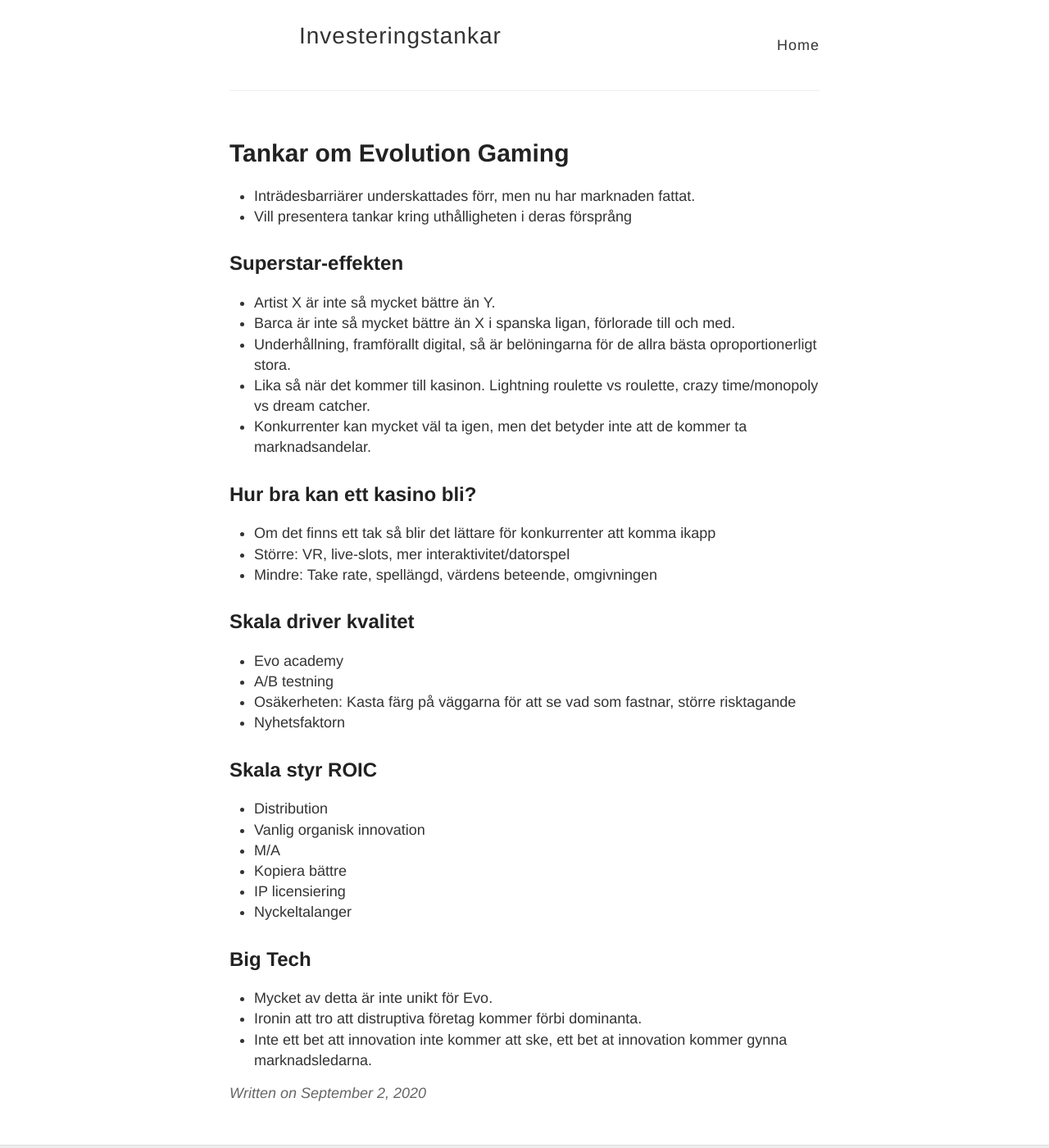
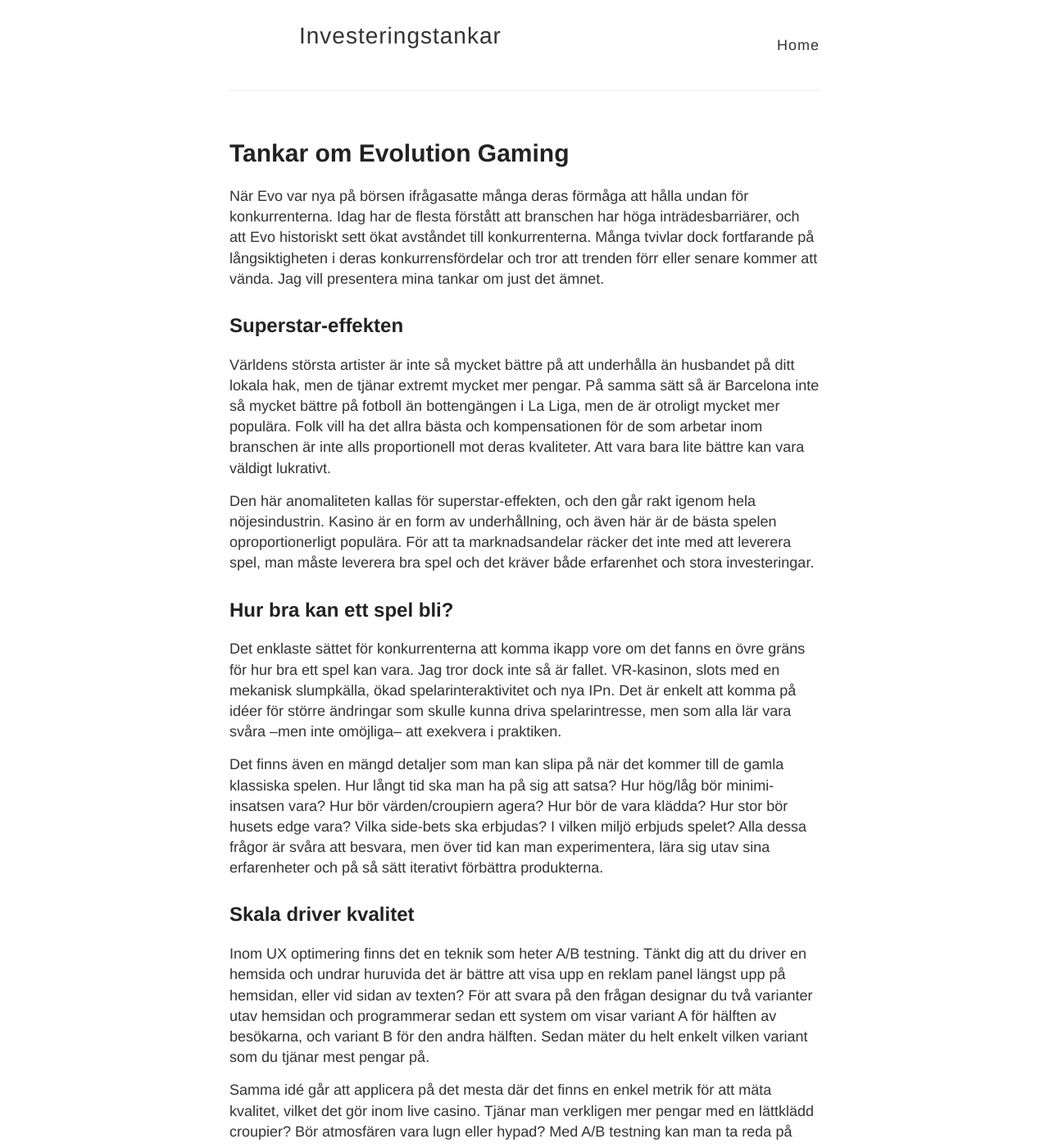
Before and after one commit to 5hadowart/5hadowart.github.io, a Jekyll site: the page built from _posts/2020-09-02-evo.md, in a window 1280 px wide and 1400 px high. Shown: the whole window at 82% size. Built offline with Jekyll 4.4.1, drawn with Linux system fonts in a browser that asks for light colours; some of the changed text lies outside the part shown.

Commit message:
Evo draft

```diff
--- a/_posts/2020-09-02-evo.md
+++ b/_posts/2020-09-02-evo.md
@@ -2,36 +2,73 @@
 layout: post
 title: Tankar om Evolution Gaming
 ---
-* Inträdesbarriärer underskattades förr, men nu har marknaden fattat.
-* Vill presentera tankar kring uthålligheten i deras försprång
+När Evo var nya på börsen ifrågasatte många deras förmåga att hålla undan för konkurrenterna.
+Idag har de flesta förstått att branschen har höga inträdesbarriärer, och att Evo historiskt sett
+ökat avståndet till konkurrenterna. Många tvivlar dock fortfarande på långsiktigheten i deras konkurrensfördelar
+och tror att trenden förr eller senare kommer att vända. Jag vill presentera mina tankar om just det ämnet.
 
 ## Superstar-effekten
-* Artist X är inte så mycket bättre än Y.
-* Barca är inte så mycket bättre än X i spanska ligan, förlorade till och med.
-* Underhållning, framförallt digital, så är belöningarna för de allra bästa oproportionerligt stora.
-* Lika så när det kommer till kasinon. Lightning roulette vs roulette, crazy time/monopoly vs dream catcher.
-* Konkurrenter kan mycket väl ta igen, men det betyder inte att de kommer ta marknadsandelar.
+Världens största artister är inte så mycket bättre på att underhålla än husbandet på ditt lokala hak, men de tjänar extremt mycket mer pengar.
+På samma sätt så är Barcelona inte så mycket bättre på fotboll än bottengängen i La Liga, men de är otroligt mycket mer populära.
+Folk vill ha det allra bästa och kompensationen för de som arbetar inom branschen är inte alls proportionell
+mot deras kvaliteter. Att vara bara lite bättre kan vara väldigt lukrativt.
 
-## Hur bra kan ett kasino bli?
-* Om det finns ett tak så blir det lättare för konkurrenter att komma ikapp
-* Större: VR, live-slots, mer interaktivitet/datorspel
-* Mindre: Take rate, spellängd, värdens beteende, omgivningen
+Den här anomaliteten kallas för superstar-effekten, och den går rakt igenom hela nöjesindustrin. Kasino är en form av underhållning, och även här är de bästa spelen oproportionerligt populära. För att ta marknadsandelar räcker det inte med att leverera spel, man måste leverera bra spel och det kräver både erfarenhet och stora investeringar.
+
+## Hur bra kan ett spel bli?
+Det enklaste sättet för konkurrenterna att komma ikapp vore om det fanns en övre gräns för hur bra ett spel kan vara. Jag tror dock inte så är fallet.
+VR-kasinon, slots med en mekanisk slumpkälla, ökad spelarinteraktivitet och nya IPn. Det är enkelt att komma på idéer för större ändringar som skulle kunna
+driva spelarintresse, men som alla lär vara svåra --men inte omöjliga-- att exekvera i praktiken.
+
+Det finns även en mängd detaljer som man kan slipa på när det kommer till de gamla klassiska spelen.
+Hur långt tid ska man ha på sig att satsa?
+Hur hög/låg bör minimi-insatsen vara?
+Hur bör värden/croupiern agera? Hur bör de vara klädda?
+Hur stor bör husets edge vara?
+Vilka side-bets ska erbjudas?
+I vilken miljö erbjuds spelet?
+Alla dessa frågor är svåra att besvara, men över tid kan man experimentera, lära sig utav sina erfarenheter och på så sätt iterativt förbättra produkterna.
 
 ## Skala driver kvalitet
-* Evo academy
-* A/B testning
-* Osäkerheten: Kasta färg på väggarna för att se vad som fastnar, större risktagande
-* Nyhetsfaktorn
+Inom UX optimering finns det en teknik som heter A/B testning. Tänkt dig att du driver en hemsida och undrar huruvida det är bättre att visa upp
+en reklam panel längst upp på hemsidan, eller vid sidan av texten? För att svara på den frågan designar du två varianter utav hemsidan och
+programmerar sedan ett system om visar variant A för hälften av besökarna, och variant B för den andra hälften. Sedan mäter du helt enkelt vilken variant
+som du tjänar mest pengar på.
 
-## Skala styr ROIC
-* Distribution
-* Vanlig organisk innovation
-* M/A
-* Kopiera bättre
-* IP licensiering
-* Nyckeltalanger
+Samma idé går att applicera på det mesta där det finns en enkel metrik för att mäta kvalitet, vilket det gör inom live casino.
+Tjänar man verkligen mer pengar med en lättklädd croupier? Bör atmosfären vara lugn eller hypad? Med A/B testning kan man ta reda på svaren.
 
-## Big Tech
-* Mycket av detta är inte unikt för Evo.
-* Ironin att tro att distruptiva företag kommer förbi dominanta.
-* Inte ett bet att innovation inte kommer att ske, ett bet at innovation kommer gynna marknadsledarna.
+Men stor skala kan man genomföra fler experiment, med större statistisk signifikans, till lägre ekonomisk risk och dra bättre nytta utav de lärdomar man drar.
+
+Man kan så klart även lära sig utav sina erfarenheter även utan explicita experiment. Om du märker att spelarna satsar mer pengar varje gång
+Karl sitter vid roulettebordet så kan du börja gräva i om han gör något bättre än andra croupiers. Med större skala uppstår fler naturliga
+möjligheter.
+
+För att kunna genomföra experiment och sprida kunskap krävs det även en organisation som möjliggör detta. Det är något som en mindre aktör inte har råd med.
+
+Slutligen krävs det att man tar större risker för att göra större framsteg. Hur säkert var det egentligen att game shows skulle bli en sådan succe som det blev?
+Och då menar jag inte när investerarna fick nys om projektet och de första demosen visades upp. Då hade man redan investerat mycket tid och pengar i att göra produkten bra.
+Men när game shows bara vara en idée i huvudet på någon anställt? Att satsa på projektet var en stor risk, men för att vara innovativa och ständigt pressa kvaliten så måste
+man ta risker. Ofta går det fel men i det långa loppet finns det stora pengar i att ta kreativa risker. Men om man har dålig skala och därmed låga marginaler så finns det inte mycket utrymme i ekonomin för att ta risker.
+
+## Skala styr avkastning på inkrementellt investerat kapital
+Även om du designar världen bästa kasinospel så kommer du inte tjäna särskillt mycket pengar om du inte kan nå några kunder med det. Evo sammarbetar med flest operatörer
+och tjänar därför mest pengar på sina investeringar.
+
+Det här gäller dock inte bara för organisk innovation. Om en mindre aktör designar ett grymt VR-spel så är den upptäckten värd mycket mer pengar i Evos händer än i skaparens.
+Skala driver avkastning på alla former av investeringar: RnD, M/A, IP licensiering och rekrytering utav nyckelpersonal.
+
+Med både bäst avkastning på investerat kapital, och mest överskottskapital att återinvestera så blir det svårt för konkurrenter att hävda sig.
+En stark produktportfölj och ständig innovation gör det även lättare för Evo att sluta avtal med nya operatörer. Skala driver kvalitet som driver skala;
+Roulettehjulet spinner vidare och för varje varv så tjänar Evo bara mer och mer pengar.
+
+## Disruption
+Ibland har jag hört folk anmärka på ironin i att snabbväxande disruptiva företag värderas till höga multipler: de växte sig stora genom att
+disruptera existerande branscher med ny teknik, varför skulle inte de själva bli disrupterade? Är det inte ironiskt teknikinvesterare satsar
+pengar på att det inte kommer komma ny revolutionerande teknik?
+
+Jag håller dock inte med om det resonemanget.
+* För det första: Vad jag satsar pengar på är inte att innovation inte kommer att ske, utan att den innovationen som sker kommer att
+gagna marknadsledarna.
+* För det andra: Majoriteten utav den disruption som sker beror inte på ny teknik i allmänhet, utan på en specifik uppfinning. Internet.
+Internet är en av de mest revolutionerande uppfinningarna i människans historia. Sådana förändringar sker inte ofta.
```
